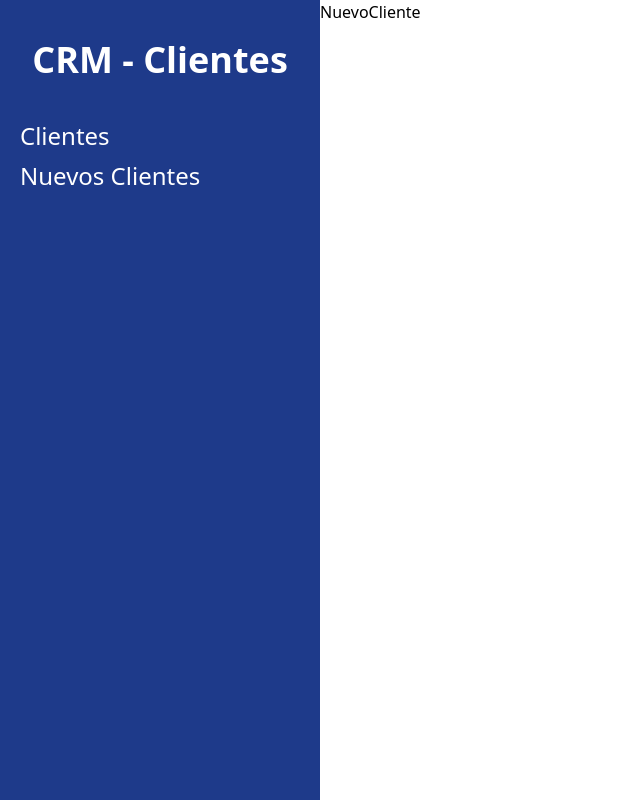
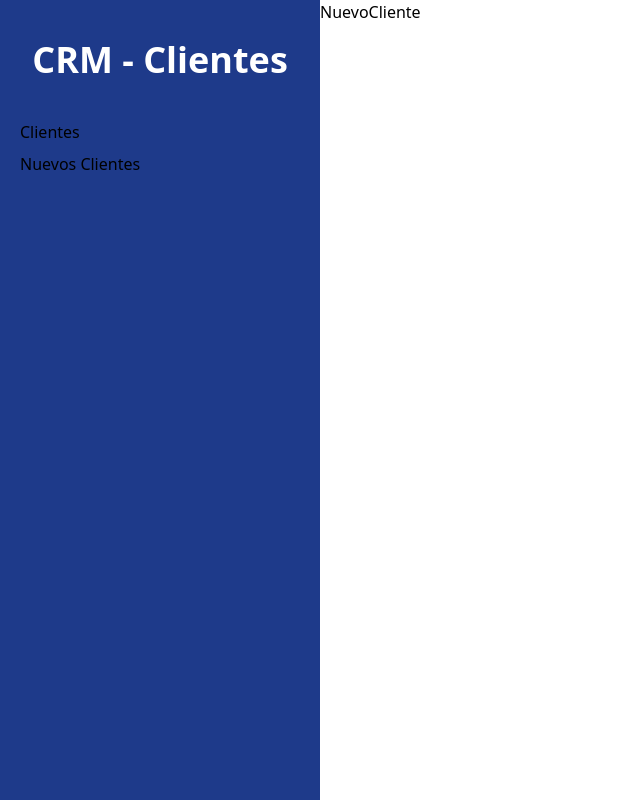
Before and after one commit to jorneycr/crm-react, a React app: page /clientes/nuevo in a window 1280 px wide. Shown: the whole page, without its empty margins (0-640 px from the left). Built offline with nearby package versions, Linux system fonts and the light colour scheme; the HTML template or start-up script is replaced by a standard one.

Commit message:
useLocation

```diff
--- a/src/layout/Layout.jsx
+++ b/src/layout/Layout.jsx
@@ -1,5 +1,9 @@
-import { Outlet, Link } from "react-router-dom";
+import { Outlet, Link, useLocation } from "react-router-dom";
 const Layout = () => {
+  const location = useLocation();
+
+  const urlActual = location.pathname;
+
   return (
     <div className="md:flex md:min-h-screen">
       <div className="md:w-1/4 bg-blue-900 px-5 py-10">
@@ -9,13 +13,17 @@
         <nav className="mt-10">
           <Link
             to="/clientes"
-            className="text-white text-2xl block mt-2 hover:text-blue-300"
+            className={`${
+              urlActual === "/clientes" ? "text-blue-300" : "text-white"
+            }text-2xl block mt-2 hover:text-blue-300`}
           >
             Clientes
           </Link>
           <Link
             to="/clientes/nuevo"
-            className="text-white text-2xl block mt-2 hover:text-blue-300"
+            className={`${
+              urlActual === "/clientes/nuevo" ? "text-blue-300" : "text-white"
+            }text-2xl block mt-2 hover:text-blue-300`}
           >
             Nuevos Clientes
           </Link>
```
